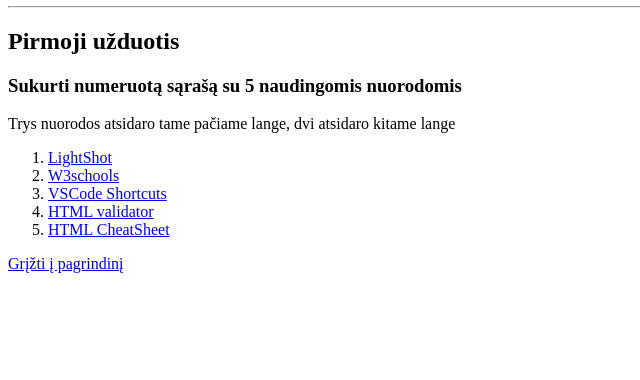
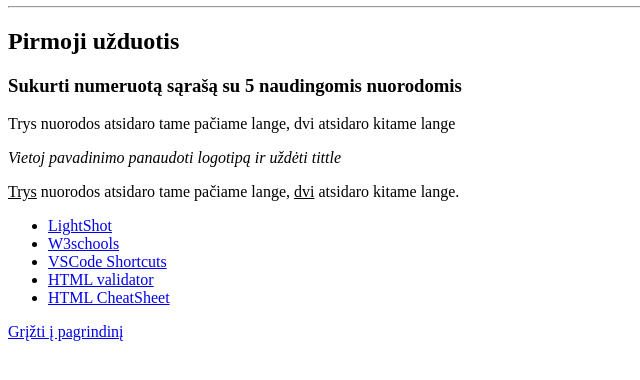
Before and after one commit to Gydytojas/practice, a plain HTML site: page pages/pirma.html in a window 1280 px wide. Shown: the part 100-480 px from the top of the page, without its empty margins (0-640 px from the left). Drawn offline with Linux system fonts and the light colour scheme.

Commit message:
Update of text in second unit

```diff
--- a/pages/pirma.html
+++ b/pages/pirma.html
@@ -19,13 +19,15 @@
     <h2>Pirmoji užduotis</h2>
     <h3>Sukurti numeruotą sąrašą su 5 naudingomis nuorodomis</h3>
     <p>Trys nuorodos atsidaro tame pačiame lange, dvi atsidaro kitame lange</p>
-    <ol>
+    <p><em>Vietoj pavadinimo panaudoti logotipą ir uždėti tittle</em></p>
+    <p><u>Trys</u> nuorodos atsidaro tame pačiame lange, <u>dvi</u> atsidaro kitame lange.</p>
+    <ul>
         <li><a href="https://app.prntscr.com/en/index.html">LightShot</a></li>
         <li><a href="https://www.w3schools.com/html">W3schools</a></li>
         <li><a href="https://gist.github.com/bradtraversy/b28a0a361880141af928ada800a671d9">VSCode Shortcuts</a></li>
-        <li><a href="https://validator.w3.org/nu/#textarea"target="_blank">HTML validator</a></li>
+        <li><a href="https://validator.w3.org/nu/#textarea" target="_blank">HTML validator</a></li>
         <li><a href="https://htmlcheatsheet.com" target="_blank">HTML CheatSheet</a></li>
-    </ol>
+    </ul>
     <a href="../index.html">Grįžti į pagrindinį</a>
 </body>
 </html>
```
Also changed, not shown: pages/antra.html (+2 -2 lines).
